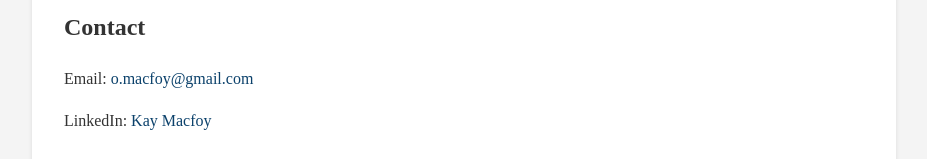
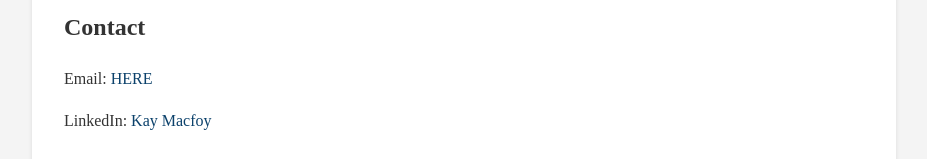
Before and after one commit to kmacfoy/kmacfoy.github.io, a plain HTML site: page index.html in a window 1280 px wide. Shown: the part 1678-1837 px from the top of the page, without its empty margins (176-1103 px from the left). Drawn offline with Linux system fonts and the light colour scheme.

Commit message:
Update index.html

```diff
--- a/index.html
+++ b/index.html
@@ -97,7 +97,7 @@
 
   <section class="contact">
     <h2>Contact</h2>
-    <p>Email: <a href="mailto:o.macfoy@gmail.com">o.macfoy@gmail.com</a></p>
+    <p>Email: <a href="mailto:o.macfoy@gmail.com">HERE</a></p>
     <p>LinkedIn: <a href="https://linkedin.com/in/kaymacfoy" target="_blank">Kay Macfoy</a></p>
   </section>
 
```
